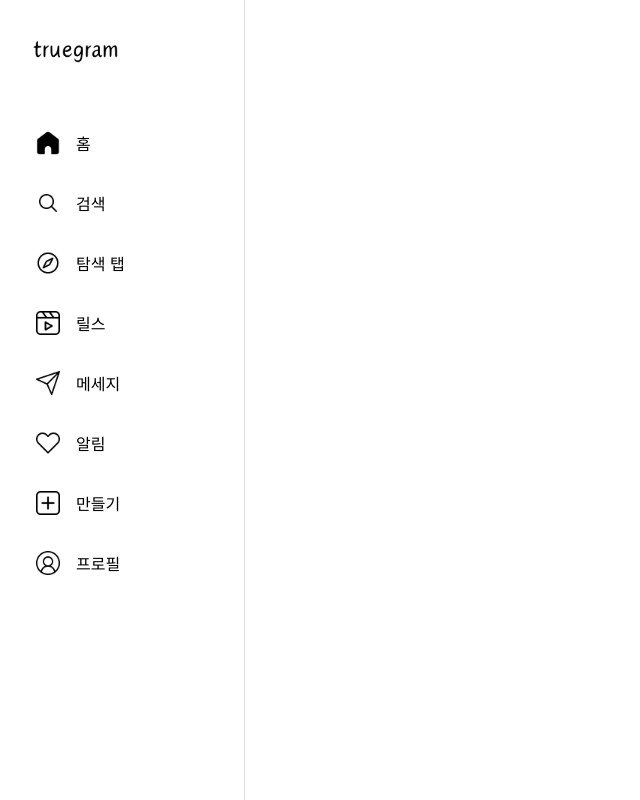
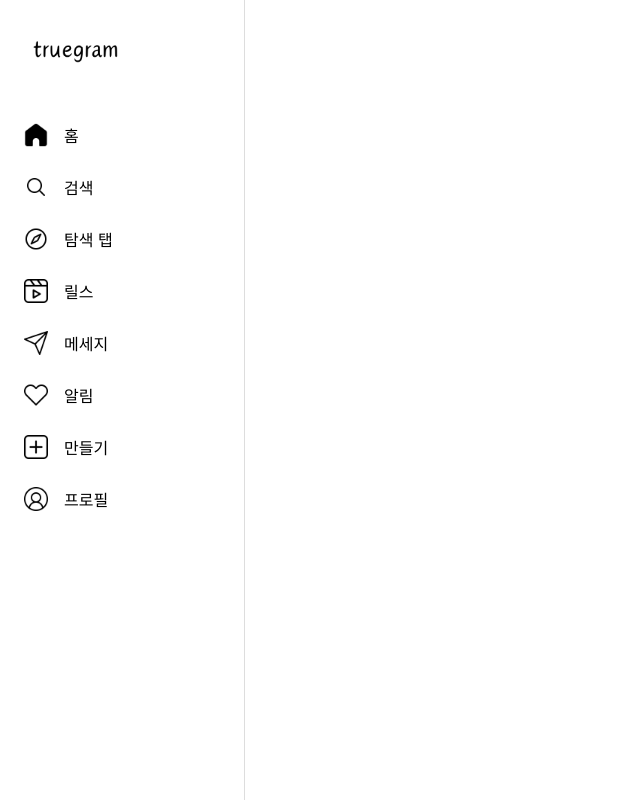
Before and after one commit to trueS2/Instagram-Clone-Coding-Fe, a React (Create React App) app: page / in a window 1280 px wide. Shown: the top 800 px of the page, without its empty margins (0-640 px from the left). Built offline with nearby package versions, Linux system fonts and the light colour scheme.

Commit message:
style: 사이드바 전체 레이아웃 수정

```diff
--- a/src/components/Sidebar/Sidebar.css
+++ b/src/components/Sidebar/Sidebar.css
@@ -8,8 +8,8 @@
 .sidebar-item {
     display: flex;
     align-items: center;
-    margin-top: 12px;
-    margin-left: 12px;
+    margin-top: 4px;
+    margin-bottom: 4px;
     padding: 12px;
 }
 
```
